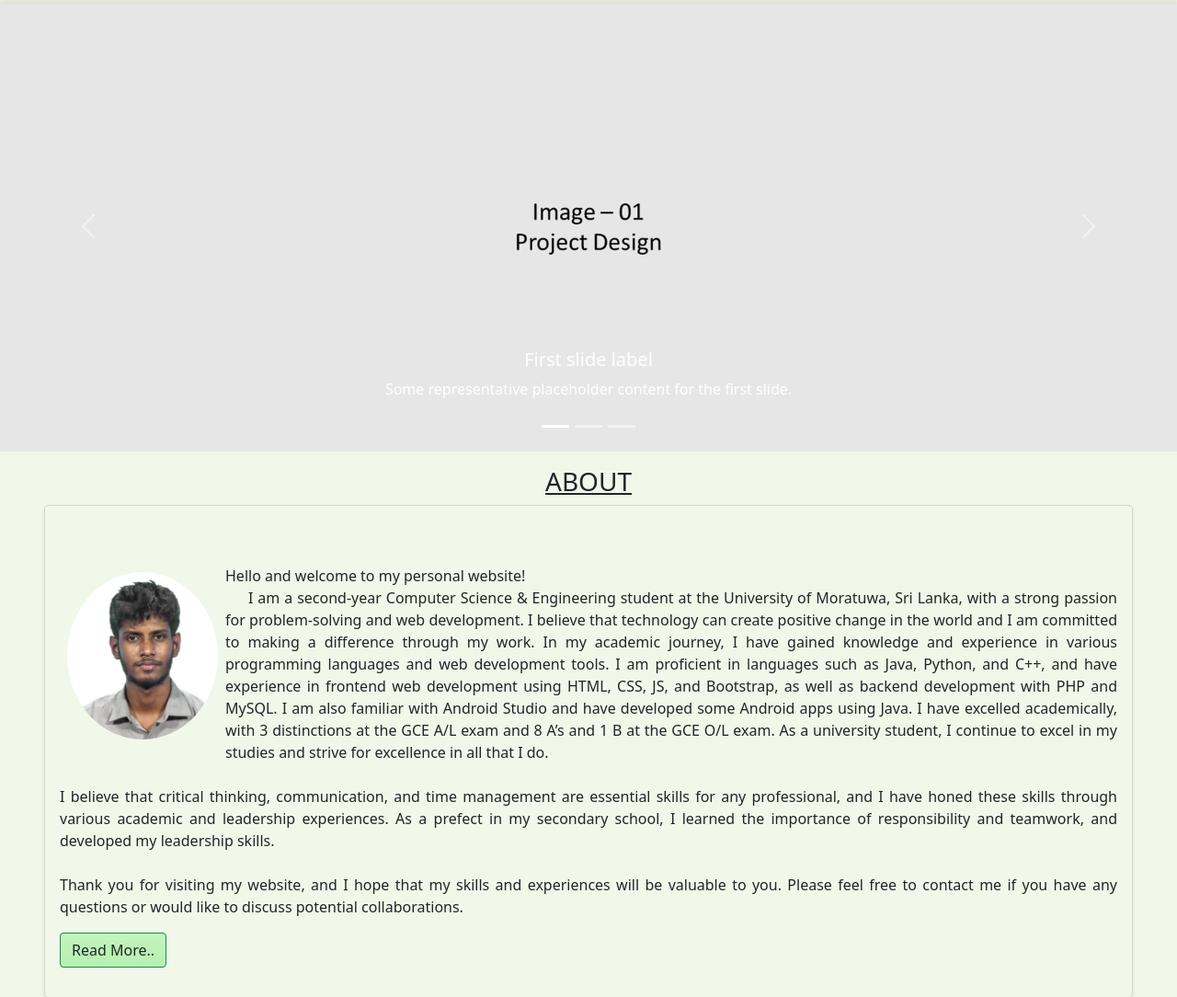
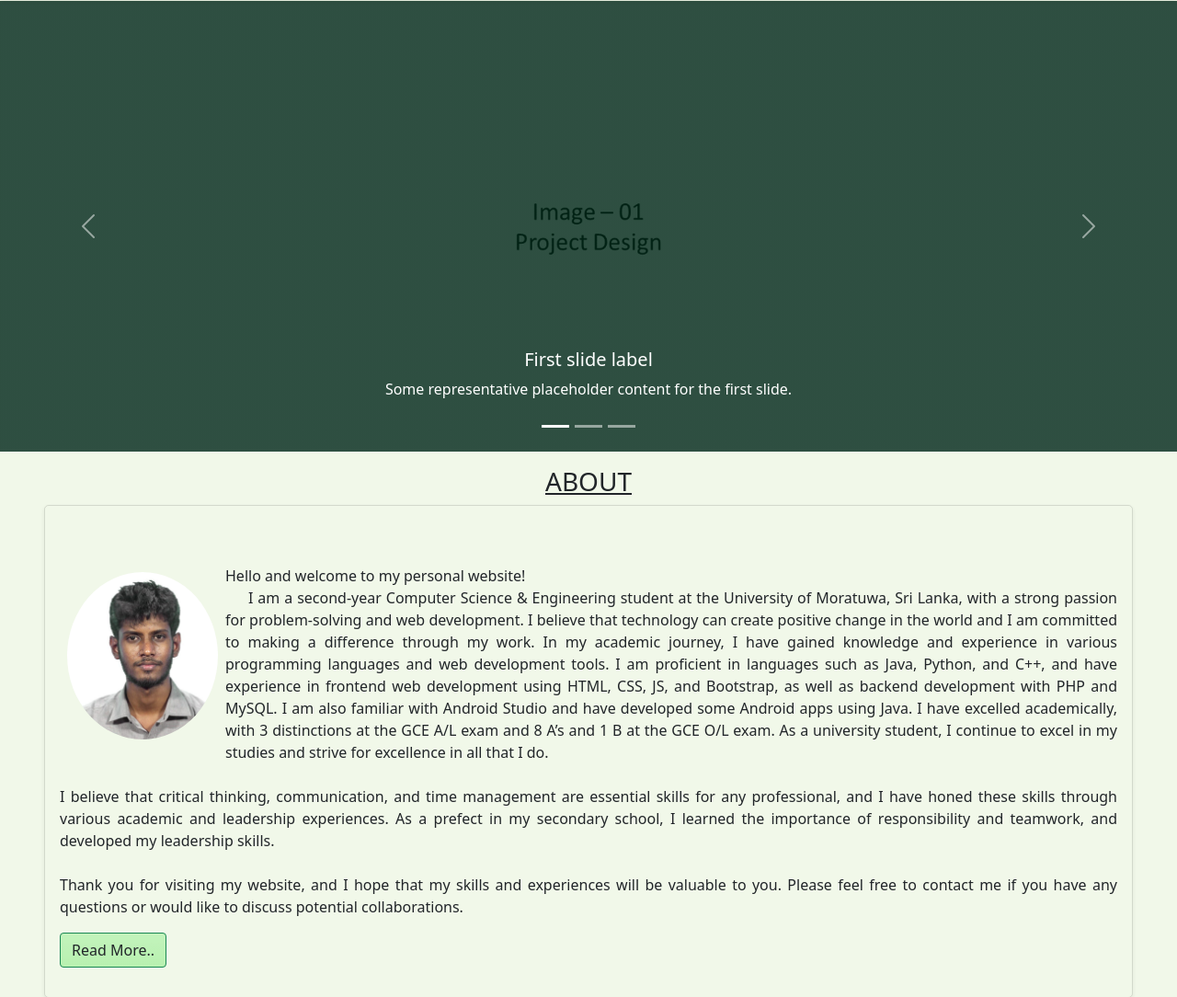
Before and after one commit to Luxshan2000/luxshan2000.github.io, a PHP site: page / in a window 1280 px wide. Shown: the part 55-1139 px from the top of the page at 92% size. Run offline with PHP 8.4, Linux system fonts and the light colour scheme.

Commit message:
version - 0.0.3

```diff
--- a/assets/MyCSS/my-style.css
+++ b/assets/MyCSS/my-style.css
@@ -7,7 +7,19 @@ body{
     background-color: #f1f8e9;
 }
 
+.carousel-item{
+    position: relative;
+}
 
+.foreground {
+    position: absolute;
+    top: 0;
+    left: 0;
+    width: 100%;
+    height: 100%;
+    background-image: linear-gradient(to bottom, rgba(0, 41, 24, 0.8), rgba(0, 41, 24, 0.8));
+    opacity: 1;
+}
 main{
     min-height: 400px;
 }
--- a/index.html
+++ b/index.html
@@ -54,6 +54,7 @@
         <div class="carousel-inner">
             <div class="carousel-item active">
                 <img src="/assets/default/image1.png" class="d-block w-100 img1" alt="...">
+                <div class="foreground"></div>
                 <div class="carousel-caption d-none d-md-block">
                     <h5>First slide label</h5>
                     <p>Some representative placeholder content for the first slide.</p>
@@ -61,6 +62,7 @@
             </div>
             <div class="carousel-item">
                 <img src="/assets/default/image2.png" class="d-block w-100 img2" alt="...">
+                <div class="foreground"></div>
                 <div class="carousel-caption d-none d-md-block">
                     <h5>Second slide label</h5>
                     <p>Some representative placeholder content for the second slide.</p>
@@ -68,6 +70,7 @@
             </div>
             <div class="carousel-item">
                 <img src="/assets/default/image3.png" class="d-block w-100 img3" alt="...">
+                <div class="foreground"></div>
                 <div class="carousel-caption d-none d-md-block">
                     <h5>Third slide label</h5>
                     <p>Some representative placeholder content for the third slide.</p>
@@ -96,12 +99,15 @@
         <div class="carousel-inner">
             <div class="carousel-item active">
                 <img src="/assets/default/img.jpg" class="d-block w-100" alt="...">
+                <div class="foreground"></div>
             </div>
             <div class="carousel-item">
                 <img src="/assets/default/img_1.png" class="d-block w-100" alt="...">
+                <div class="foreground"></div>
             </div>
             <div class="carousel-item">
                 <img src="/assets/default/img_2.png" class="d-block w-100" alt="...">
+                <div class="foreground"></div>
             </div>
         </div>
         <button class="carousel-control-prev" type="button" data-bs-target="#carouselExampleIndicators" data-bs-slide="prev">
```
